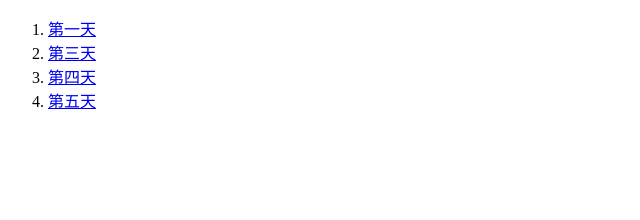
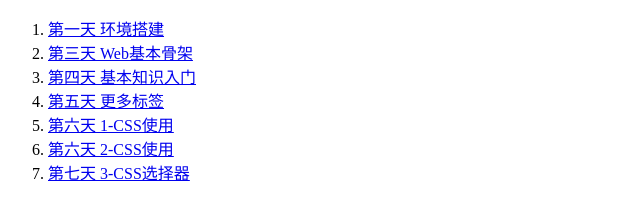
Before and after one commit to yuldong/yuldong.github.io, a plain HTML site: page index.html in a window 1280 px wide. Shown: the whole page, without its empty margins (0-640 px from the left). Drawn offline with Linux system fonts and the light colour scheme.

Commit message:
feature：
更新索引

```diff
--- a/index.html
+++ b/index.html
@@ -8,10 +8,13 @@
 </head>
 <body>
     <ol>
-        <li><a href="./rumen/day1.html">第一天</a></li>
-        <li><a href="./rumen/day3.html">第三天</a></li>
-        <li><a href="./rumen/day4.html">第四天</a></li>
-        <li><a href="./rumen/day5.html">第五天</a></li>
+        <li><a href="./rumen/day1.html">第一天 环境搭建</a></li>
+        <li><a href="./rumen/day3.html">第三天 Web基本骨架</a></li>
+        <li><a href="./rumen/day4.html">第四天 基本知识入门</a></li>
+        <li><a href="./rumen/day5.html">第五天 更多标签</a></li>
+        <li><a href="./rumen/day61.html">第六天 1-CSS使用</a></li>
+        <li><a href="./rumen/day62.html">第六天 2-CSS使用</a></li>
+        <li><a href="./rumen/day7.html">第七天 3-CSS选择器</a></li>
     </ol>
 </body>
 </html>
```
